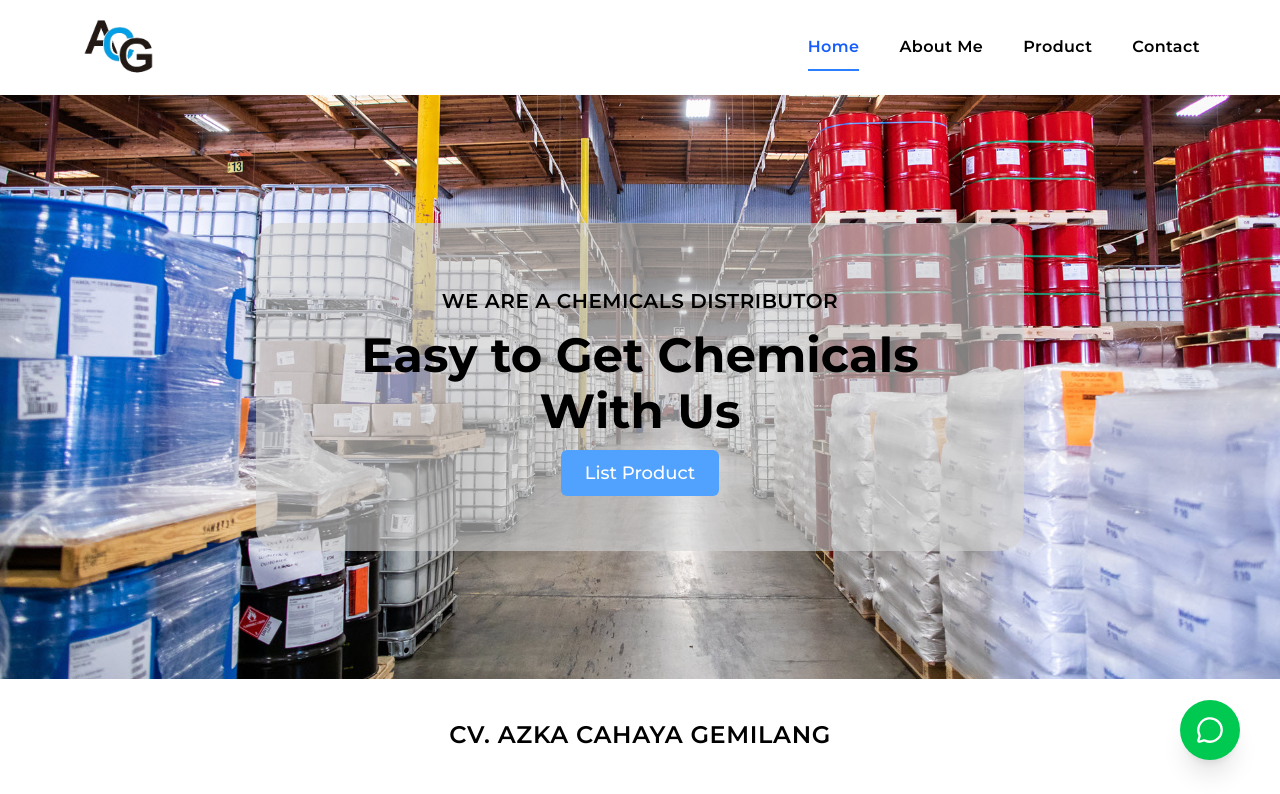
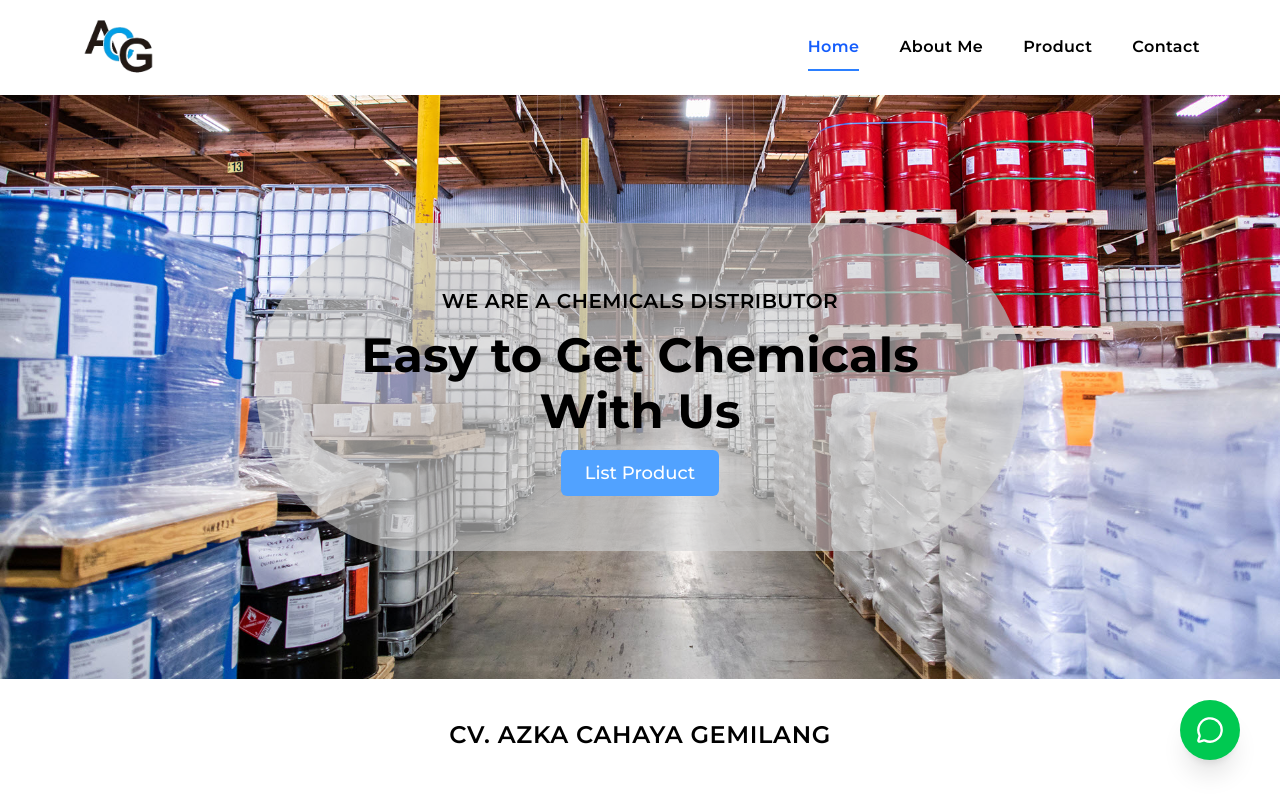
Before and after one commit to Ntisrangga142/cv-azka-gemilang-cahaya, a React (Vite) app: page / in a window 1280 px wide. Shown: the top 794 px of the page. Built offline with nearby package versions, Linux system fonts and the light colour scheme.

Commit message:
refactor: Update border radius and line height in Home component for improved aesthetics

```diff
--- a/src/pages/Home.jsx
+++ b/src/pages/Home.jsx
@@ -30,13 +30,13 @@ function Home() {
           backgroundPosition: "center",
         }}
       >
-        <div className="bg-neutral-300/60 backdrop-grayscale-50 rounded-3xl
+        <div className="bg-neutral-300/60 backdrop-grayscale-50 rounded-full
                         py-10 md:py-16 px-6 md:px-12 max-w-3xl w-full">
           <h3 className="text-lg md:text-xl font-semibold tracking-wide">
             WE ARE A CHEMICALS DISTRIBUTOR
           </h3>
 
-          <h1 className="font-bold text-3xl md:text-5xl leading-tight md:leading-[3.5rem] mt-3 mb-5">
+          <h1 className="font-bold text-3xl md:text-5xl leading-tight md:leading-14 mt-3 mb-5">
             Easy to Get Chemicals With Us
           </h1>
 
```
